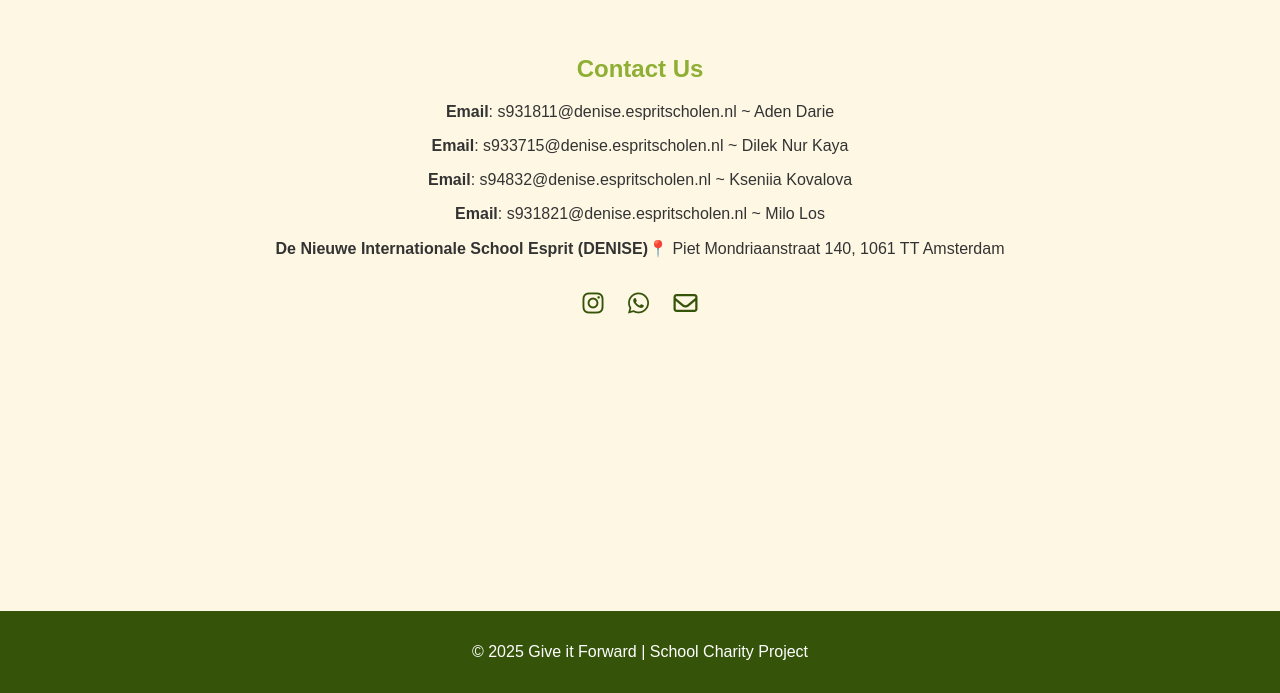
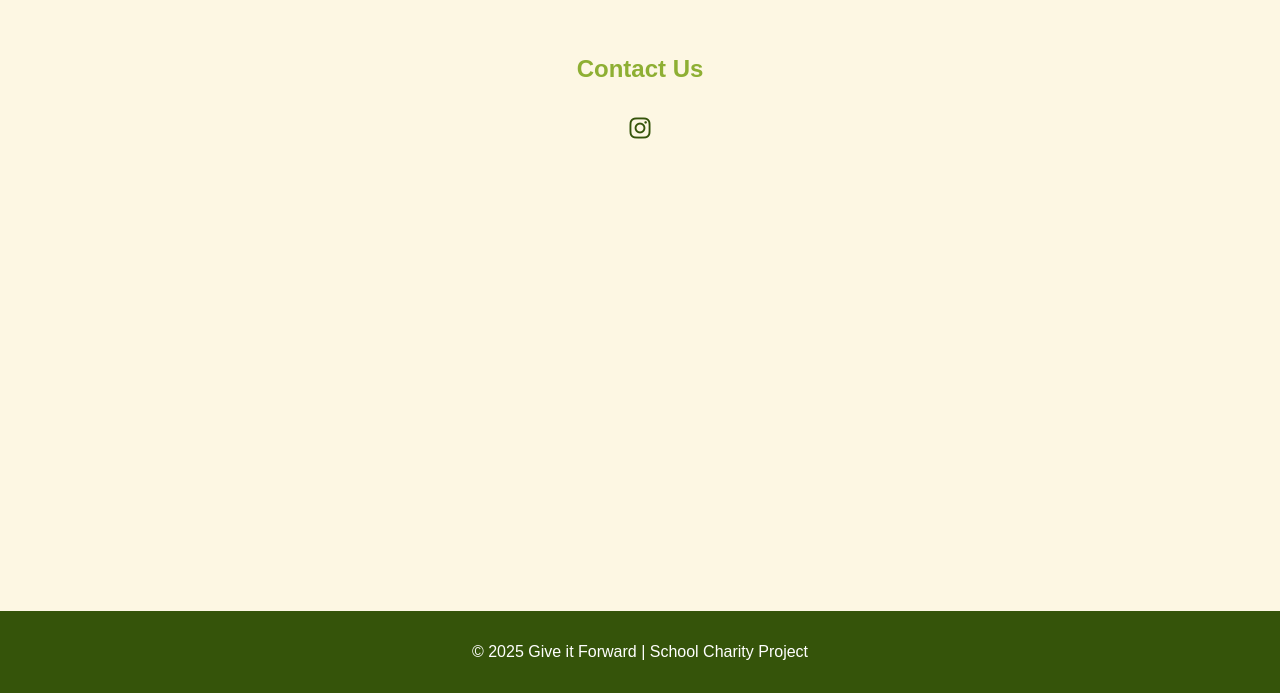
Before and after one commit to Kseniia16/Give-it-forward, a plain HTML site: page index.html in a window 1280 px wide. Shown: the part 3489-4182 px from the top of the page. Drawn offline with Linux system fonts and the light colour scheme.

Commit message:
Update index.html
сс

```diff
--- a/index.html
+++ b/index.html
@@ -273,16 +273,10 @@
 <!-- Contact -->
 <section id="contact">
     <h2>Contact Us</h2>
-    <p><strong>Email</strong>: s931811@denise.espritscholen.nl ~ Aden Darie</p>
-    <p><strong>Email</strong>: s933715@denise.espritscholen.nl ~ Dilek Nur Kaya</p>
-    <p><strong>Email</strong>: s94832@denise.espritscholen.nl ~ Kseniia Kovalova</p>
-    <p><strong>Email</strong>: s931821@denise.espritscholen.nl ~ Milo Los</p>
-    <p><strong>De Nieuwe Internationale School Esprit (DENISE)</strong>📍 Piet Mondriaanstraat 140, 1061 TT Amsterdam</p>
 
     <div class="social-icons">
         <a href="https://www.instagram.com/give_it_forward/" target="_blank"><i class="fab fa-instagram"></i></a>
-        <a href="https://wa.me/31623096761" target="_blank"><i class="fab fa-whatsapp"></i></a> <!-- Замените 31612345678 на ваш номер -->
-        <a href="mailto:s94832@denise.espritscholen.nl"><i class="far fa-envelope"></i></a>
+
     </div>
 </section>
 
```
